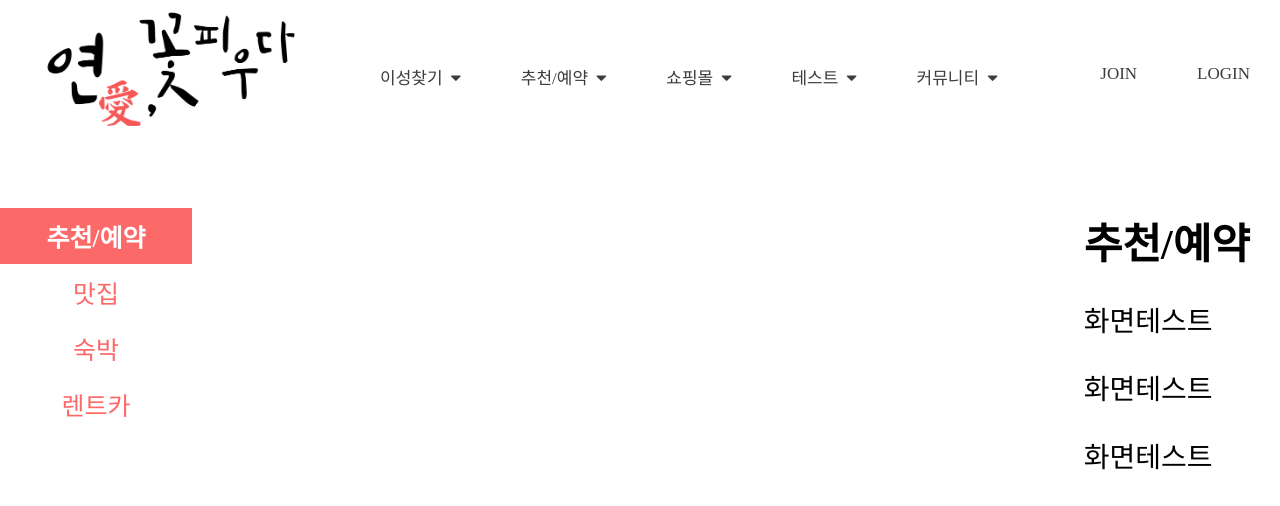
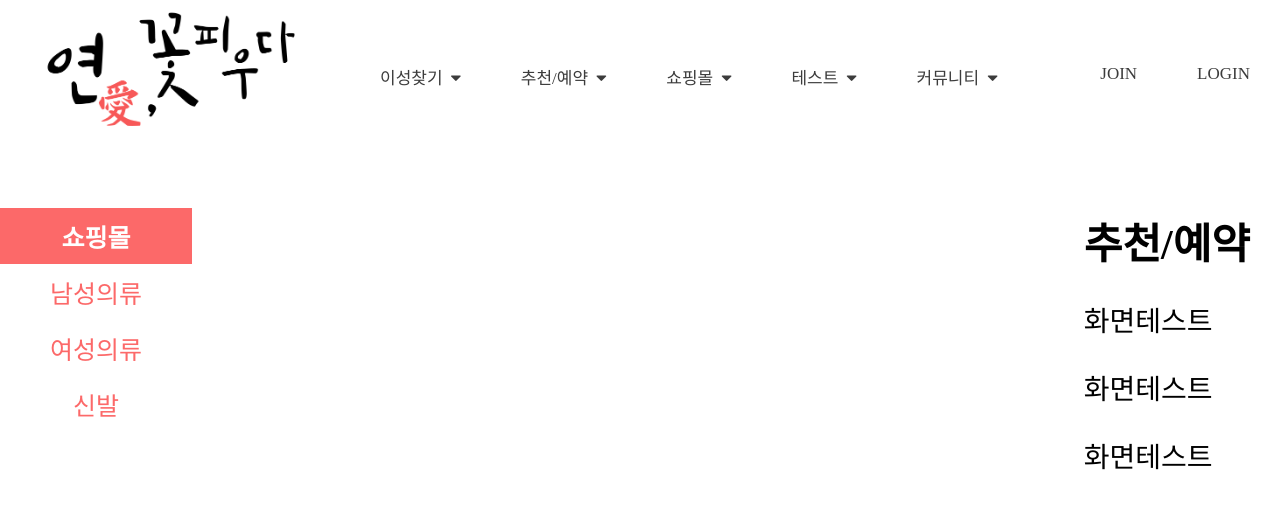
Before and after one commit to 1004rudejrdl/lotus, a PHP site: page /sh_man/sh_man_list.php?mode=man in a window 1280 px wide. Shown: the top 506 px of the page. Run offline with PHP 8.4, Linux system fonts and the light colour scheme; some web fonts are replaced.

Commit message:
5/15 경덕 인덱스 메가메뉴 경로 수정

```diff
--- a/index.php
+++ b/index.php
@@ -63,7 +63,7 @@
       </div> <!-- dropdown -->
       <div class="dropdown">
         <button class="dropbtn">
-          <a>쇼핑몰&nbsp;&nbsp;<i class="fa fa-caret-down"></i></a>
+          <a href="./sh_man/sh_man_list.php?mode=man">쇼핑몰&nbsp;&nbsp;<i class="fa fa-caret-down"></i></a>
         </button>
         <div class="dropdown-content alignR">
           <div class="header">
--- a/lib/header_sidenav.php
+++ b/lib/header_sidenav.php
@@ -13,7 +13,7 @@
           <div class="header">
             <h2>내게 맞는 이성찾기</h2>
           </div> <!-- header -->
-          <?php include $_SERVER['DOCUMENT_ROOT']."/lotus/lib/mega_menu_index.php"; ?>
+          <?php include $_SERVER['DOCUMENT_ROOT']."/lotus/lib/mega_menu_sub.php"; ?>
         </div> <!-- dropdown-content end -->
       </div> <!-- dropdown end -->
       <div class="dropdown">
@@ -24,18 +24,18 @@
           <div class="header">
             <h2>결정 장애를 위해 준비한 데이트 코스</h2>
           </div> <!-- header -->
-      <?php include $_SERVER['DOCUMENT_ROOT']."/lotus/lib/mega_menu_index.php"; ?>
+      <?php include $_SERVER['DOCUMENT_ROOT']."/lotus/lib/mega_menu_sub.php"; ?>
         </div> <!-- dropdown-content -->
       </div> <!-- dropdown -->
       <div class="dropdown">
         <button class="dropbtn">
-          <a>쇼핑몰&nbsp;&nbsp;<i class="fa fa-caret-down"></i></a>
+          <a href="../sh_man/sh_man_list.php?mode=man">쇼핑몰&nbsp;&nbsp;<i class="fa fa-caret-down"></i></a>
         </button>
         <div class="dropdown-content alignR">
           <div class="header">
             <h2>패션 고자를 위한 쇼핑몰</h2>
           </div> <!-- header -->
-      <?php include $_SERVER['DOCUMENT_ROOT']."/lotus/lib/mega_menu_index.php"; ?>
+      <?php include $_SERVER['DOCUMENT_ROOT']."/lotus/lib/mega_menu_sub.php"; ?>
         </div> <!-- dropdown-content -->
       </div> <!-- dropdown -->
       <div class="dropdown ">
@@ -46,7 +46,7 @@
           <div class="header">
             <h2>당신의 연애 성향이 궁금하다면</h2>
           </div> <!-- header -->
-      <?php include $_SERVER['DOCUMENT_ROOT']."/lotus/lib/mega_menu_index.php"; ?>
+      <?php include $_SERVER['DOCUMENT_ROOT']."/lotus/lib/mega_menu_sub.php"; ?>
         </div> <!-- dropdown-content -->
       </div> <!-- dropdown -->
       <div class="dropdown ">
@@ -57,7 +57,7 @@
           <div class="header">
             <h2>다 드루와</h2>
           </div> <!-- header -->
-      <?php include $_SERVER['DOCUMENT_ROOT']."/lotus/lib/mega_menu_index.php"; ?>
+      <?php include $_SERVER['DOCUMENT_ROOT']."/lotus/lib/mega_menu_sub.php"; ?>
         </div> <!-- dropdown-content -->
       </div> <!-- dropdown -->
       <!-- <div class="dropdown dd_right">
--- a/lib/mega_menu_index.php
+++ b/lib/mega_menu_index.php
@@ -11,13 +11,13 @@
     <h3>추천/예약</h3>
     <a href="./about_chain/chain_intro.php">맛집</a>
     <a href="./about_chain/chain_inquiry.php">숙박</a>
-    <a href="./about_chain/chain_apply.php">렌트카</a>
+    <a href="./ra_car_ticket/ra_category.php">렌트카</a>
   </div> <!-- column -->
   <div class="column">
     <h3>쇼핑몰</h3>
-    <a href="./about_search_chain/search_chain.php">아우터</a>
-    <a href="./about_search_chain/search_chain.php">상의</a>
-    <a href="./about_search_chain/search_chain.php">하의</a>
+    <a href="./sh_man/sh_man_list.php?mode=man">남성의류</a>
+    <a href="./sh_man/sh_man_list.php?mode=woman">여성의류</a>
+    <a href="./sh_man/sh_man_list.php?mode=shose">신발</a>
   </div> <!-- column -->
   <div class="column longer">
     <h3>테스트</h3>
--- a/lib/mega_menu_sub.php
+++ b/lib/mega_menu_sub.php
@@ -15,9 +15,9 @@
   </div> <!-- column -->
   <div class="column">
     <h3>쇼핑몰</h3>
-    <a href="../about_search_chain/search_chain.php">아우터</a>
-    <a href="../about_search_chain/search_chain.php">상의</a>
-    <a href="../about_search_chain/search_chain.php">하의</a>
+    <a href="../sh_man/sh_man_list.php?mode=man">남성의류</a>
+    <a href="../sh_man/sh_man_list.php?mode=woman">여성의류 </a>
+    <a href="../sh_man/sh_man_list.php?mode=shose">신발</a>
   </div> <!-- column -->
   <div class="column">
     <h3>테스트</h3>
--- a/sh_man/sh_man_list.php
+++ b/sh_man/sh_man_list.php
@@ -6,6 +6,17 @@
   // include $_SERVER['DOCUMENT_ROOT']."/lotus/lib/create_table.php";
   // include $_SERVER['DOCUMENT_ROOT']."/lotus/lib/func_main.php";
   // include __DIR__."/../lib/create_table.php"; 자기 폴더 까지 찍으므로 상대경로의 문제점을 고치지는 못함
+
+  if($_GET['mode']=="man"){
+
+  }else if($_GET['mode']=="woman"){
+
+  }else if($_GET['mode']=="shose"){
+
+  }
+
+
+
 ?>
 <!DOCTYPE html>
 <html>
@@ -27,12 +38,13 @@
 <!-- main_body start -->
 <div class="main_body">
 <div id="sidenav" class="sidenav">
-  <a href="#about">추천/예약</a>
-  <a href="#services">맛집</a>
-  <a href="#clients">숙박</a>
-  <a href="#contact">렌트카</a>
+  <a href="./sh_man_list.php?mode=man">쇼핑몰</a>
+  <a href="./sh_man_list.php?mode=man">남성의류</a>
+  <a href="./sh_man_list.php?mode=woman">여성의류</a>
+  <a href="./sh_man_list.php?mode=shose">신발</a>
 </div><!-- sidenav end -->
 <div class="main">
+
   <h2>추천/예약</h2>
   <p>화면테스트</p>
   <p>화면테스트</p>
```
